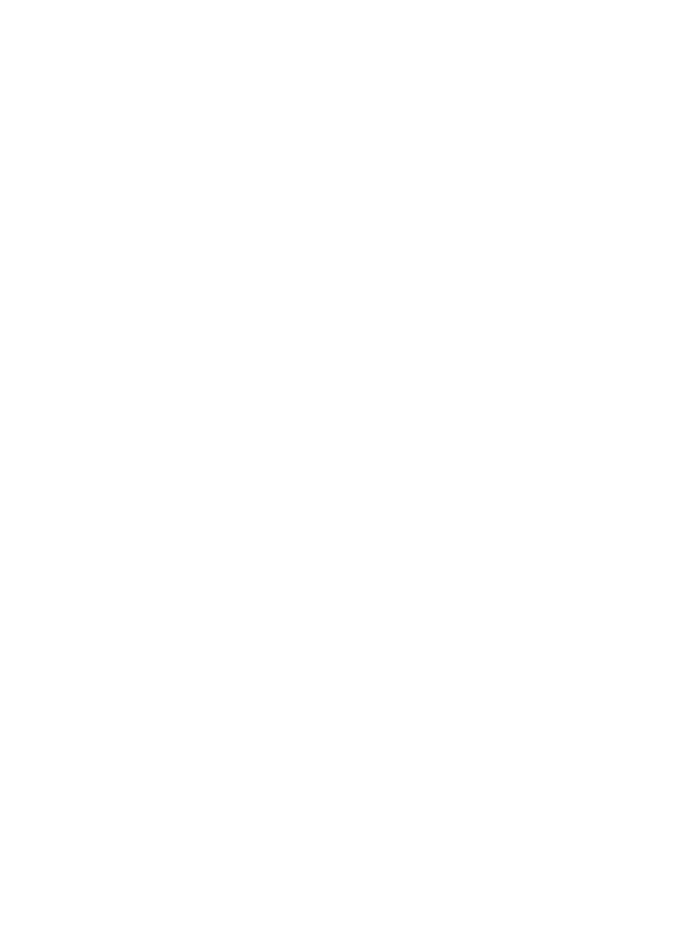
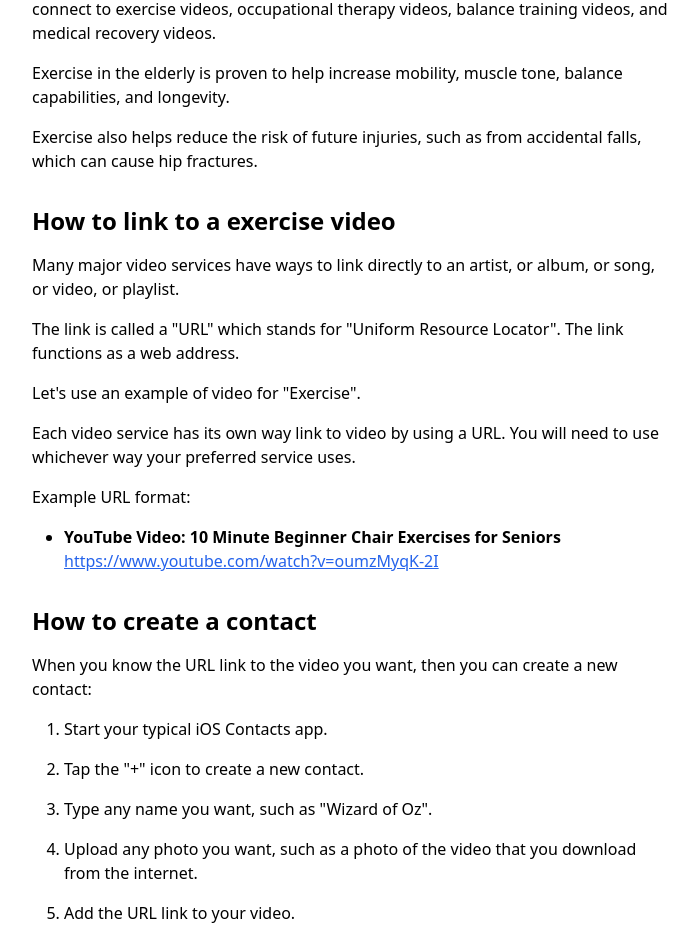
Before and after one commit to BoldContacts/boldcontacts-site-as-sveltekit, a SvelteKit app: page /exercise in a window 1280 px wide. Before the commit this address had no page. Shown: the part 520-1465 px from the top of the page, without its empty margins (288-986 px from the left). Before the commit the page ends 800 px from the top, so only its background shows below. Built offline with nearby package versions, Linux system fonts and the light colour scheme.

Commit message:
Add exercise

```diff
--- /dev/null
+++ b/src/routes/exercise/+page.svelte
@@ -0,0 +1,53 @@
+<img src="/assets/pexels/pexels-mikhail-nilov-7500699@1200x600.jpg" alt="People exercising">
+
+<h1>BoldContacts Exercise</h1>
+
+<p>BoldContacts can help people exercise more, by making it easier for people to connect to exercise videos, occupational therapy videos, balance training videos, and medical recovery videos.</p>
+
+<p>Exercise in the elderly is proven to help increase mobility, muscle tone, balance capabilities, and longevity.</p>
+
+<p>Exercise also helps reduce the risk of future injuries, such as from accidental falls, which can cause hip fractures.</p>
+
+
+<h2>How to link to a exercise video</h2>
+
+<p>Many major video services have ways to link directly to an artist, or album, or song, or video, or playlist.</p>
+
+<p>The link is called a "URL" which stands for "Uniform Resource Locator". The link functions as a web address.</p>
+
+<p>Let's use an example of video for "Exercise".</p>
+
+<p>Each video service has its own way link to video by using a URL. You will need to use whichever way your preferred service uses.</p>
+
+<p>Example URL format:</p>
+
+<ul>
+
+    <li>
+        <b>YouTube Video: 10 Minute Beginner Chair Exercises for Seniors</b>
+        <br>
+        <a href="https://www.youtube.com/watch?v=oumzMyqK-2I">https://www.youtube.com/watch?v=oumzMyqK-2I</a>
+    </li>
+
+</ul>
+
+
+<h2>How to create a contact</h2>
+
+<p>When you know the URL link to the video you want, then you can create a new contact:</p>
+
+<ol>
+
+    <li>Start your typical iOS Contacts app.</li>
+
+    <li>Tap the "+" icon to create a new contact.</li>
+
+    <li>Type any name you want, such as "Wizard of Oz".</li>
+
+    <li>Upload any photo you want, such as a photo of the video that you download from the internet.</li>
+
+    <li>Add the URL link to your video.</li>
+
+</ol>
+
+Then quit BoldContacts and relaunch it. This tells BoldContacts to refresh your contact list, including your new contact. As an aside, a future release of BoldContacts will add automatic refresh.
```
Also changed, not shown: static/assets/pexels/pexels-mikhail-nilov-7500324@1200x1200.jpg (added).
